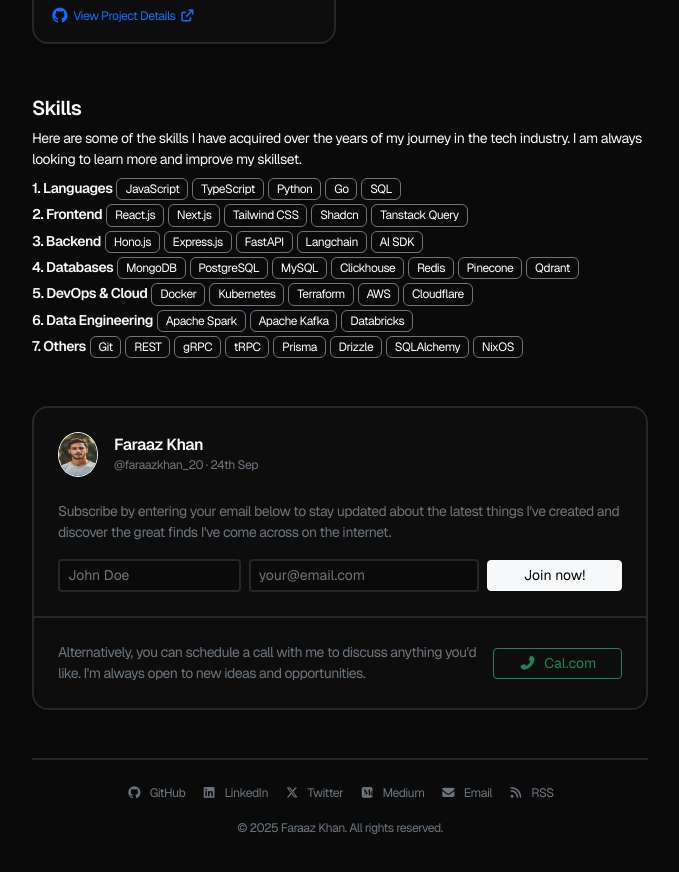
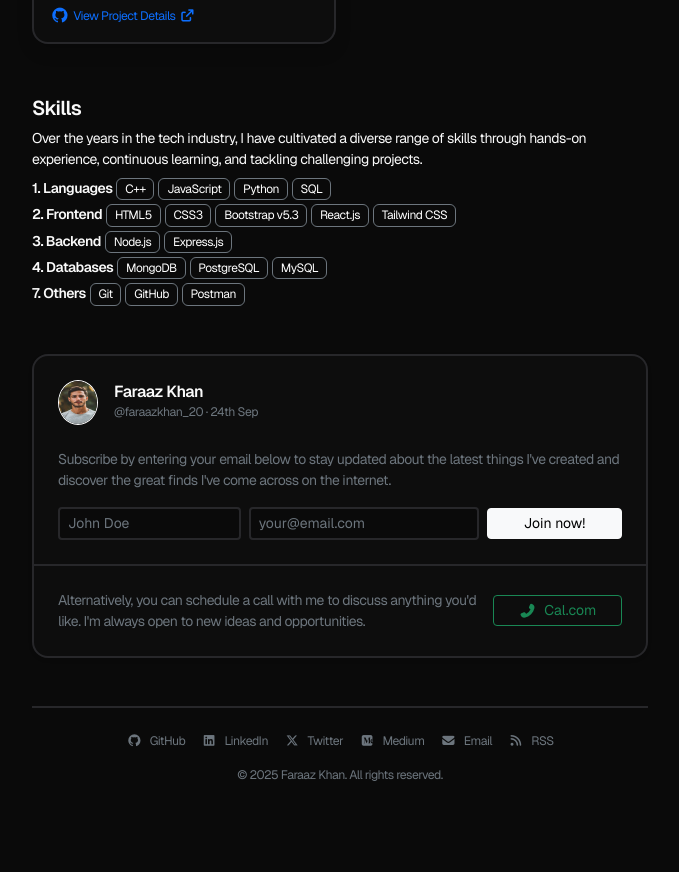
Before and after one commit to faraazkhan20/portfolio, a React (Vite) app: page / in a window 1280 px wide. Shown: the part 1560-2432 px from the top of the page, without its empty margins (300-979 px from the left). Built offline with nearby package versions, Linux system fonts and the light colour scheme.

Commit message:
Updated Skills.jsx

```diff
--- a/src/components/Skills.jsx
+++ b/src/components/Skills.jsx
@@ -2,36 +2,42 @@
   return (
     <div className="mt-5">
       <h5 className="fw-semibold">Skills</h5>
-      <div className="my-2">Here are some of the skills I have acquired over the years of my journey in the tech industry. I am always looking to learn more and improve my skillset.</div>
+      {/* <div className="my-2">Here are some of the skills I have acquired over the years of my journey in the tech industry. I am always looking to learn more and improve my skillset.</div> */}
+      <div className="my-2">Over the years in the tech industry, I have cultivated a diverse range of skills through hands-on experience, continuous learning, and tackling challenging projects.</div>
       <div>
         <div className="mb-1">
           <div className="d-flex flex-wrap gap-1">
             <div className="fw-semibold">1. Languages</div>
+            <span className="badge border border-secondary">C++</span>
             <span className="badge border border-secondary">JavaScript</span>
-            <span className="badge border border-secondary">TypeScript</span>
+            {/* <span className="badge border border-secondary">TypeScript</span> */}
             <span className="badge border border-secondary">Python</span>
-            <span className="badge border border-secondary">Go</span>
+            {/* <span className="badge border border-secondary">Go</span> */}
             <span className="badge border border-secondary">SQL</span>
           </div>
         </div>
         <div className="mb-1">
           <div className="d-flex flex-wrap gap-1">
             <div className="fw-semibold">2. Frontend</div>
+            <span className="badge border border-secondary">HTML5</span>
+            <span className="badge border border-secondary">CSS3</span>
+            <span className="badge border border-secondary">Bootstrap v5.3</span>
             <span className="badge border border-secondary">React.js</span>
-            <span className="badge border border-secondary">Next.js</span>
+            {/* <span className="badge border border-secondary">Next.js</span> */}
             <span className="badge border border-secondary">Tailwind CSS</span>
-            <span className="badge border border-secondary">Shadcn</span>
-            <span className="badge border border-secondary">Tanstack Query</span>
+            {/* <span className="badge border border-secondary">Shadcn</span> */}
+            {/* <span className="badge border border-secondary">Tanstack Query</span> */}
           </div>
         </div>
         <div className="mb-1">
           <div className="d-flex flex-wrap gap-1">
             <div className="fw-semibold">3. Backend</div>
-            <span className="badge border border-secondary">Hono.js</span>
+            <span className="badge border border-secondary">Node.js</span>
             <span className="badge border border-secondary">Express.js</span>
-            <span className="badge border border-secondary">FastAPI</span>
-            <span className="badge border border-secondary">Langchain</span>
-            <span className="badge border border-secondary">AI SDK</span>
+            {/* <span className="badge border border-secondary">Hono.js</span> */}
+            {/* <span className="badge border border-secondary">FastAPI</span> */}
+            {/* <span className="badge border border-secondary">Langchain</span> */}
+            {/* <span className="badge border border-secondary">AI SDK</span> */}
           </div>
         </div>
         <div className="mb-1">
@@ -40,13 +46,13 @@
             <span className="badge border border-secondary">MongoDB</span>
             <span className="badge border border-secondary">PostgreSQL</span>
             <span className="badge border border-secondary">MySQL</span>
-            <span className="badge border border-secondary">Clickhouse</span>
-            <span className="badge border border-secondary">Redis</span>
-            <span className="badge border border-secondary">Pinecone</span>
-            <span className="badge border border-secondary">Qdrant</span>
+            {/* <span className="badge border border-secondary">Clickhouse</span> */}
+            {/* <span className="badge border border-secondary">Redis</span> */}
+            {/* <span className="badge border border-secondary">Pinecone</span> */}
+            {/* <span className="badge border border-secondary">Qdrant</span> */}
           </div>
         </div>
-        <div className="mb-1">
+        {/* <div className="mb-1">
           <div className="d-flex flex-wrap gap-1">
             <div className="fw-semibold">5. DevOps & Cloud</div>
             <span className="badge border border-secondary">Docker</span>
@@ -55,26 +61,28 @@
             <span className="badge border border-secondary">AWS</span>
             <span className="badge border border-secondary">Cloudflare</span>
           </div>
-        </div>
-        <div className="mb-1">
+        </div> */}
+        {/* <div className="mb-1">
           <div className="d-flex flex-wrap gap-1">
             <div className="fw-semibold">6. Data Engineering</div>
             <span className="badge border border-secondary">Apache Spark</span>
             <span className="badge border border-secondary">Apache Kafka</span>
             <span className="badge border border-secondary">Databricks</span>
           </div>
-        </div>
+        </div> */}
         <div className="mb-1">
           <div className="d-flex flex-wrap gap-1">
             <div className="fw-semibold">7. Others</div>
             <span className="badge border border-secondary">Git</span>
-            <span className="badge border border-secondary">REST</span>
-            <span className="badge border border-secondary">gRPC</span>
-            <span className="badge border border-secondary">tRPC</span>
-            <span className="badge border border-secondary">Prisma</span>
-            <span className="badge border border-secondary">Drizzle</span>
-            <span className="badge border border-secondary">SQLAlchemy</span>
-            <span className="badge border border-secondary">NixOS</span>
+            <span className="badge border border-secondary">GitHub</span>
+            <span className="badge border border-secondary">Postman</span>
+            {/* <span className="badge border border-secondary">REST</span> */}
+            {/* <span className="badge border border-secondary">gRPC</span> */}
+            {/* <span className="badge border border-secondary">tRPC</span> */}
+            {/* <span className="badge border border-secondary">Prisma</span> */}
+            {/* <span className="badge border border-secondary">Drizzle</span> */}
+            {/* <span className="badge border border-secondary">SQLAlchemy</span> */}
+            {/* <span className="badge border border-secondary">NixOS</span> */}
           </div>
         </div>
       </div>
```
